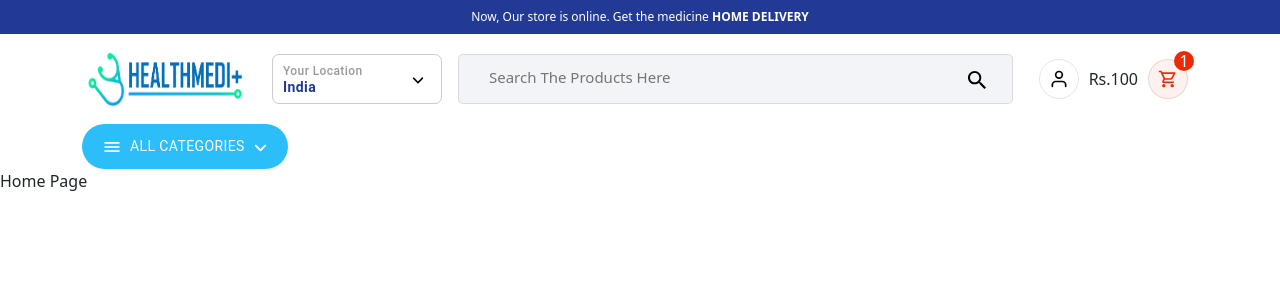
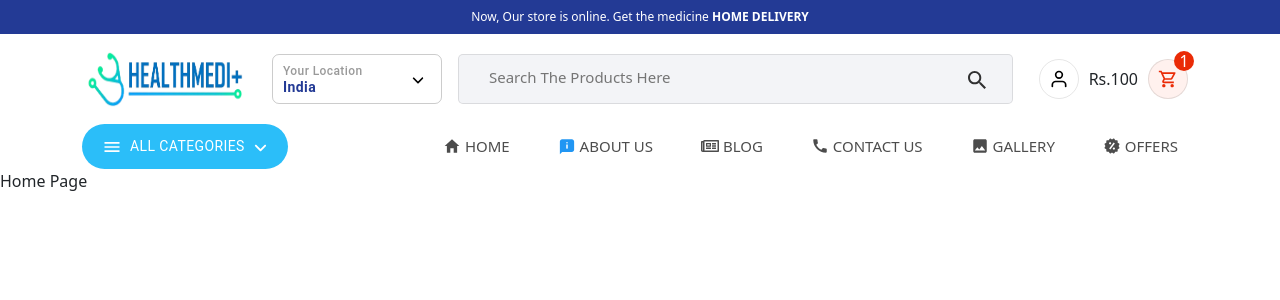
Before and after one commit to TilottamZope/medical_site, a React (Vite) app: page / in a window 1280 px wide. Shown: the top 300 px of the page. Built offline with nearby package versions, Linux system fonts and the light colour scheme.

Commit message:
Changes The Navbar & Countrydropdown List

```diff
--- a/src/App.css
+++ b/src/App.css
@@ -17,6 +17,19 @@ body {
   .container, .container-lg, .container-md, .container-sm, .container-xl{
     max-width: 1200px;
   }
+}
+
+::-webkit-scrollbar{
+  width: 8px !important;
+  height: 8% !important;
+}
+
+::-webkit-scrollbar-thumb{
+  background: #ccc !important;
+}
+
+::-webkit-scrollbar-track{
+  background: transparent !important;
 }
 
 .headerWrapper .top-strip {
@@ -74,9 +87,51 @@ body {
   font-weight: 700;
 }
 
+/* -----------------------------------Country List------------------------------------- */
+
+.locationModal .MuiPaper-elevation{
+  padding: 15px;
+  position: relative;
+}
+
+.locationModal .cityList{
+  margin-bottom: 0px;
+  max-height: 300px;
+  overflow-y: scroll;
+  overflow-x: hidden;
+}
+
+.locationModal .cityList li{
+  width: 100%;
+  list-style: none;
+}
+
+.locationModal .cityList li button{
+  width: 100%;
+  text-transform: capitalize !important;
+  color: #000 !important;
+  justify-content: flex-start !important;
+  padding: 15px 20px;
+}
+
+.locationModal .close_{
+  position: absolute;
+  top: 2px;
+  right: 2px;
+  color: #000 !important;
+  min-width: 40px !important;
+  width: 40px !important;
+  height: 40px !important;
+  border-radius: 50% !important;
+}
+
+.locationModal .close_ svg{
+  font-size: 25px;
+}
+
 /* -----------------------------------Search Bar------------------------------------- */
 
-header .headerSearch {
+.headerSearch {
   width: 60%;
   height: 50px;
   background: #f3f4f7;
@@ -86,7 +141,7 @@ header .headerSearch {
   border-radius: 5px;
 }
 
-header .headerSearch input {
+.headerSearch input {
   background: transparent !important;
   outline: none !important;
   font-size: 15px;
@@ -97,20 +152,21 @@ header .headerSearch input {
   padding: 0px 20px !important;
 }
 
-header .headerSearch button {
+.headerSearch button {
   position: absolute;
-  top: 15px;
+  top: 5px;
   right: 15px;
   z-index: 100;
   min-width: 40px !important;
-  height: 20px !important;
+  height: 40px !important;
   width: 40px !important;
   border-radius: 50% !important;
   color: #000;
 }
 
-header .headerSearch button svg {
+.headerSearch button svg {
   font-size: 24px;
+  opacity: 0.8;
 }
 
 /* -----------------------------------Account------------------------------------- */
@@ -159,6 +215,7 @@ header .part3 .circle svg {
 
 /* -----------------------------------Navbar------------------------------------- */
 
+
 nav .allCatTab {
   background: #2bbef9;
   padding: 10px 20px !important;
@@ -181,3 +238,29 @@ nav .allCatTab .icon1 svg{
 nav .allCatTab .icon2 svg{
   font-size: 15px !important;
 }
+
+nav .navPart2 ul{
+  margin-bottom: 0px;
+}
+
+nav .navPart2 ul li a{
+  text-decoration: none;
+  color: rgba(0, 0, 0, 0.7);
+  font-size: 15px;
+  font-weight: 400;
+  text-transform: uppercase;
+  padding: 10px 20px;
+  display: flex;
+  align-items: center;
+  transition:all 0.2s ease-in-out;
+  border-radius: 25px;
+}
+
+nav .navPart2 ul li a svg{
+  font-size: 18px;
+}
+
+nav .navPart2 ul li a:hover{
+  background: #2bbef9;
+  color:#f0faff;
+}
--- a/src/Components/CountryDropdown/CountryDropdown.jsx
+++ b/src/Components/CountryDropdown/CountryDropdown.jsx
@@ -1,16 +1,71 @@
-import React from "react";
-import { Button } from "@mui/material";
+import React, { useState } from "react";
+import { Button, Dialog } from "@mui/material";
 import { FaAngleDown } from "react-icons/fa6";
+import { IoMdSearch } from "react-icons/io";
+import { IoMdClose } from "react-icons/io";
+import Slide from '@mui/material/Slide';
+
+const Transition = React.forwardRef(function Transition(props, ref) {
+  return <Slide direction="up" ref={ref} {...props} />;
+});
+
 const CountryDropdown = () => {
+  const [isOpenModel, setisOpenModel] = useState(false)
   return (
     <div>
-      <Button className="countryDrop">
+      <Button className="countryDrop" onClick={()=>setisOpenModel(true)}>
         <div className="info d-flex flex-column">
           <span className="label">Your Location</span>
           <span className="name">India</span>
         </div>
-        <span className="ms-5"><FaAngleDown/></span>
+        <span className="ms-5">
+          <FaAngleDown />
+        </span>
       </Button>
+
+      <Dialog open={isOpenModel} onClose={()=>setisOpenModel(false)} className="locationModal"  TransitionComponent={Transition}>
+        <h5 className="mb-0">Choose Your Delivery Location</h5>
+        <p>Enter Your Address & we will specify the offer for your area.</p>
+        <Button className="close_" onClick={()=>setisOpenModel(false)}><IoMdClose/></Button>
+        <div className="headerSearch w-100">
+          <input type="text" placeholder="Search Your Area..." />
+          <Button>
+            <IoMdSearch />
+          </Button>
+        </div>
+        <ul className="cityList mt-3">
+          <li>
+            <Button onClick={()=>setisOpenModel(false)}>Faizpur</Button>
+          </li>
+          <li>
+            <Button onClick={()=>setisOpenModel(false)}>Savda</Button>
+          </li>
+          <li>
+            <Button onClick={()=>setisOpenModel(false)}>Nhavi</Button>
+          </li>
+          <li>
+            <Button onClick={()=>setisOpenModel(false)}>Khirdi</Button>
+          </li>
+          <li>
+            <Button onClick={()=>setisOpenModel(false)}>Nimbhora</Button>
+          </li>
+          <li>
+            <Button onClick={()=>setisOpenModel(false)}>Faizpur</Button>
+          </li>
+          <li>
+            <Button onClick={()=>setisOpenModel(false)}>Savda</Button>
+          </li>
+          <li>
+            <Button onClick={()=>setisOpenModel(false)}>Nhavi</Button>
+          </li>
+          <li>
+            <Button onClick={()=>setisOpenModel(false)}>Khirdi</Button>
+          </li>
+          <li>
+            <Button onClick={()=>setisOpenModel(false)}>Nimbhora</Button>
+          </li>
+        </ul>
+      </Dialog>
     </div>
   );
 };
--- a/src/Components/Header/NavBar/Navbar.jsx
+++ b/src/Components/Header/NavBar/Navbar.jsx
@@ -2,6 +2,13 @@ import { Button } from '@mui/material'
 import React from 'react'
 import { MdMenu } from "react-icons/md";
 import { FaAngleDown } from "react-icons/fa6";
+import { Link } from 'react-router-dom';
+import { IoMdHome } from "react-icons/io";
+import { BiSolidOffer } from "react-icons/bi";
+import { MdCall } from "react-icons/md";
+import { MdPhoto } from "react-icons/md";
+import { FcAbout } from "react-icons/fc";
+import { FaRegNewspaper } from "react-icons/fa";
 const Navbar = () => {
   return (
     <div>
@@ -15,7 +22,16 @@ const Navbar = () => {
                   <span className='icon2 ms-2'><FaAngleDown/></span>
                 </Button>
               </div>
-              <div className="col-sm-9 navPart2"></div>
+              <div className="col-sm-9 navPart2 d-flex align-items-center">
+                <ul className='list list-inline ms-auto'>
+                  <li className='list-inline-item'><Link to="/"><IoMdHome/> &nbsp;Home</Link></li>
+                  <li className='list-inline-item'><Link to="/"><FcAbout/> &nbsp;About Us</Link></li>
+                  <li className='list-inline-item'><Link to="/"><FaRegNewspaper/> &nbsp;Blog</Link></li>
+                  <li className='list-inline-item'><Link to="/"><MdCall/> &nbsp;Contact Us</Link></li>
+                  <li className='list-inline-item'><Link to="/"><MdPhoto/> &nbsp;Gallery</Link></li>
+                  <li className='list-inline-item'><Link to="/"><BiSolidOffer/> &nbsp;Offers</Link></li>
+                </ul>
+              </div>
             </div>
           </div>
         </nav>
--- a/src/Components/Header/SearchBox/SearchBox.jsx
+++ b/src/Components/Header/SearchBox/SearchBox.jsx
@@ -4,12 +4,14 @@ import { IoMdSearch } from "react-icons/io";
 
 const SearchBox = () => {
   return (
+    <>
     <div>
       <input type="text" placeholder="Search The Products Here" />
       <Button>
         <IoMdSearch />
       </Button>
     </div>
+    </>
   );
 };
 
```
